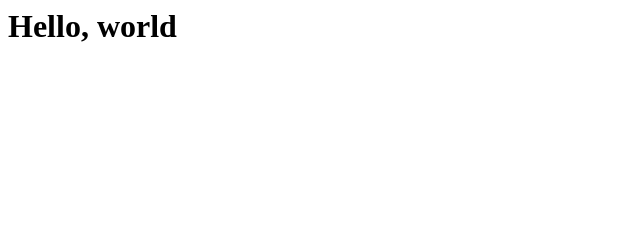
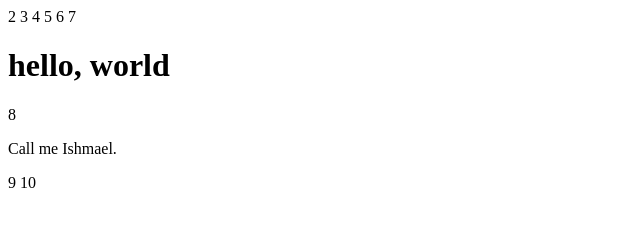
Before and after one commit to tuun/website, a plain HTML site: page index.html in a window 1280 px wide. Shown: the whole page, without its empty margins (0-640 px from the left). Drawn offline with Linux system fonts and the light colour scheme.

Commit message:
added some html structure

```diff
--- a/index.html
+++ b/index.html
@@ -1 +1,10 @@
-<h1>Hello, world</h1>
+<!DOCTYPE html>
+2 <html>
+3   <head>
+4     <title></title>
+5   </head>
+6   <body>
+7     <h1>hello, world</h1>
+8     <p>Call me Ishmael.</p>
+9   </body>
+10 </html>
```
